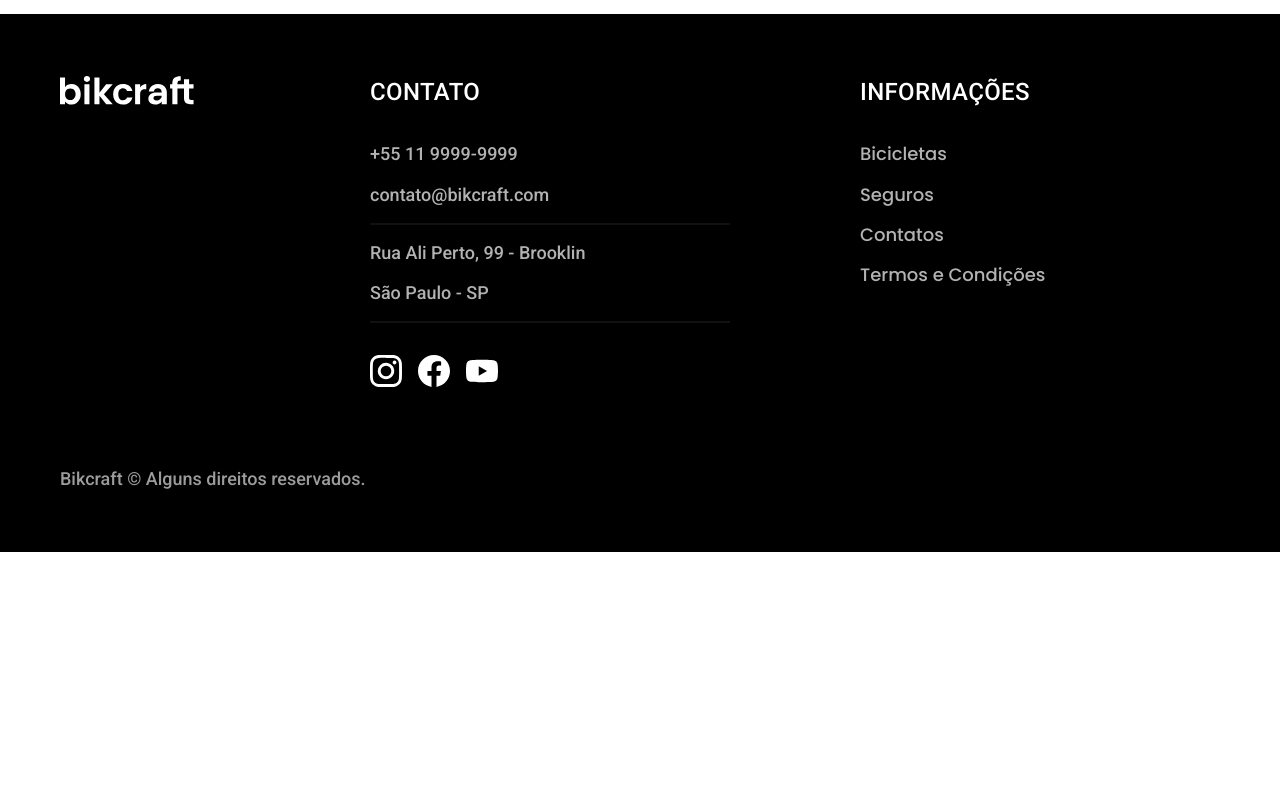
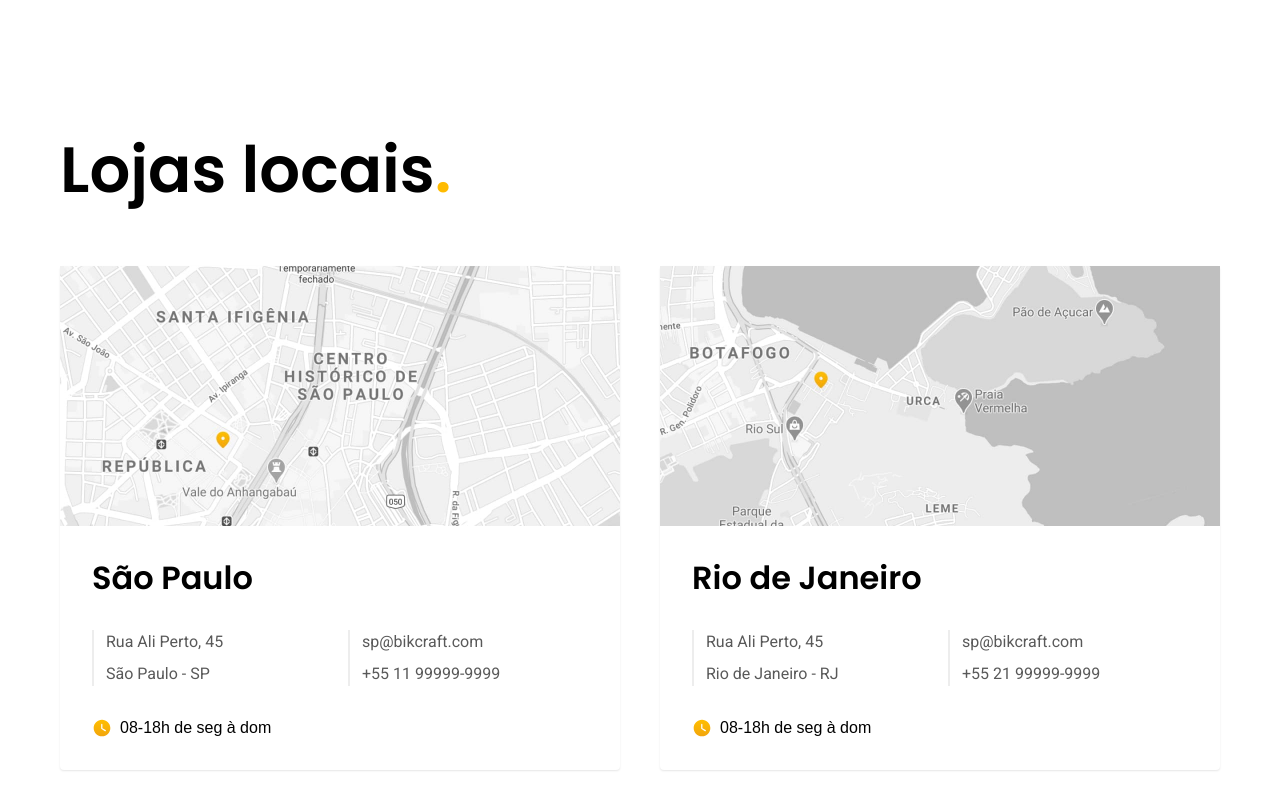
Before and after one commit to bsbarbosa/bikcraft, a plain HTML site: page contato.html in a window 1280 px wide. Shown: the part 1020-1820 px from the top of the page. Before the commit the page ends 1572 px from the top, so only its background shows below. Drawn offline with Linux system fonts and the light colour scheme.

Commit message:
add file lojas.css

```diff
--- a/contato.html
+++ b/contato.html
@@ -98,6 +98,41 @@
     </div>
   </main>
 
+  <article class="lojas container">
+    <h2 class="font-1-xxl">Lojas locais<span class="cor-p1">.</span></h2>
+    <div class="lojas-item">
+      <img src="./img/lojas/sp.jpg" alt="Mapa marcando o endereço em Rua Ali Perto, 45 | São Paulo - SP">
+      <div class="lojas-conteudo">
+        <h3 class="font-1-xl">São Paulo</h3>
+        <div class="lojas-dados lojas-dados font-2-s cor-8">
+          <p>Rua Ali Perto, 45</p>
+          <p>São Paulo - SP</p>
+        </div>
+        <div class="lojas-dados lojas-dados font-2-s cor-8">
+          <a href="mailto:sp@bikcraft.com">sp@bikcraft.com</a>
+          <a href="tel:+5511999999999">+55 11 99999-9999</a>
+        </div>
+        <p class="lojas-tempo"><img src="./img/icones/horario.svg" alt=""> 08-18h de seg à dom</p>
+      </div>
+    </div>
+
+    <div class="lojas-item">
+      <img src="./img/lojas/rj.jpg" alt="Mapa marcando o endereço em Rua Ali Perto, 45 | Rio de Janeiro - RJ">
+      <div class="lojas-conteudo">
+        <h3 class="font-1-xl">Rio de Janeiro</h3>
+        <div class="lojas-dados lojas-dados font-2-s cor-8">
+          <p>Rua Ali Perto, 45</p>
+          <p>Rio de Janeiro - RJ</p>
+        </div>
+        <div class="lojas-dados font-2-s cor-8">
+          <a href="mailto:rj@bikcraft.com">sp@bikcraft.com</a>
+          <a href="tel:+5521999999999">+55 21 99999-9999</a>
+        </div>
+        <p class="lojas-tempo"><img src="./img/icones/horario.svg" alt=""> 08-18h de seg à dom</p>
+      </div>
+    </div>
+  </article>
+
   <footer class="footer-bg">
     <div class="footer container">
       <img src="./img/bikcraft.svg" alt="Bikcraft">
@@ -110,7 +145,7 @@
           <li>
             <a href="mailto:contato@bikcraft.com">contato@bikcraft.com</a>
           </li>
-          <li>Rua Ali Perto, 99 - Brooklin</li>
+          <li>Rua Ali Perto, 99</li>
           <li>São Paulo - SP</li>
         </ul>
         <div class="footer-redes">
--- a/css/contato/lojas.css
+++ b/css/contato/lojas.css
@@ -0,0 +1,65 @@
+.lojas {
+  display: grid;
+  grid-template-columns: 1fr 1fr;
+  gap: 0 40px;
+  padding-top: 120px;
+  padding-bottom: 120px;
+}
+
+.lojas h2 {
+  grid-column: 1/-1;
+  margin-bottom: 60px;
+}
+
+.lojas-item {
+  background: var(--cor-0);
+  border-radius: 4px;
+  box-shadow: 0 1px 2px rgba(0,0,0,0.1);
+}
+
+.lojas-conteudo {
+  display: grid;
+  grid-template-columns: 1fr 1fr;
+  gap: 32px 16px;
+  padding: 32px;
+}
+
+.lojas-conteudo h3,
+.lojas-tempo {
+  grid-column: 1/-1;
+}
+
+.lojas-dados {
+  display: grid;
+  gap: 8px;
+  border-left: 2px solid var(--cor-2);
+  padding-left: 12px;
+}
+
+.lojas-tempo {
+  display: flex;
+  align-items: center;
+  gap: 8px;
+}
+
+@media (max-width: 800px) {
+  .lojas {
+    gap: 20px;
+    padding-top: 60px;
+    padding-bottom: 60px;
+  }
+
+  .lojas h2 {
+    margin-bottom: 32px;
+  }
+
+  .lojas-conteudo {
+    grid-template-columns: 1fr;
+  }
+}
+
+@media (max-width: 600px) {
+  .lojas {
+    grid-template-columns: 1fr;
+  }
+}
```
Also changed, not shown: index.html (+1 -1 lines).
